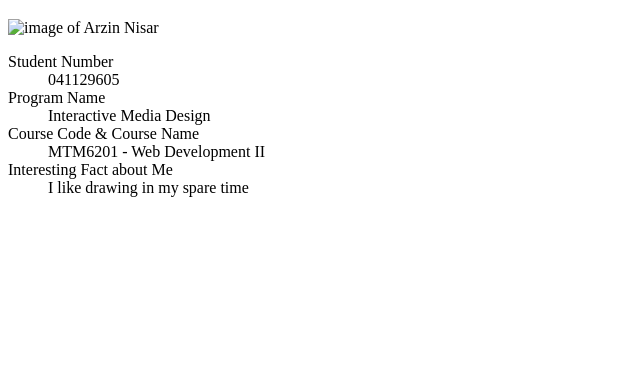
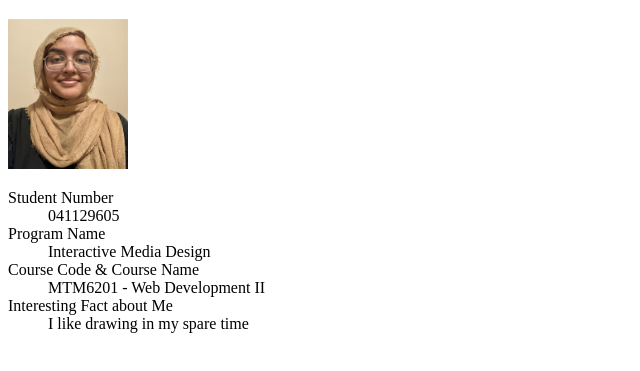
Before and after one commit to nisa0005/mtm6201-week1, a plain HTML site: page index.html in a window 1280 px wide. Shown: the part 61-432 px from the top of the page, without its empty margins (0-640 px from the left). Drawn offline with Linux system fonts and the light colour scheme; the site is published under a folder, as on GitHub Pages, so addresses that start at the root find nothing.

Commit message:
fixes broken img

```diff
--- a/index.html
+++ b/index.html
@@ -10,7 +10,7 @@
     <h1>Arzin Nisar</h1>
 
     <!-- displays img, changes dimensions -->
-    <img src="/images/me.jpg" alt="image of Arzin Nisar" width="120" height="150">
+    <img src="images/me.jpg" alt="image of Arzin Nisar" width="120" height="150">
 
     <!-- creates description list -->
     <dl>
```
